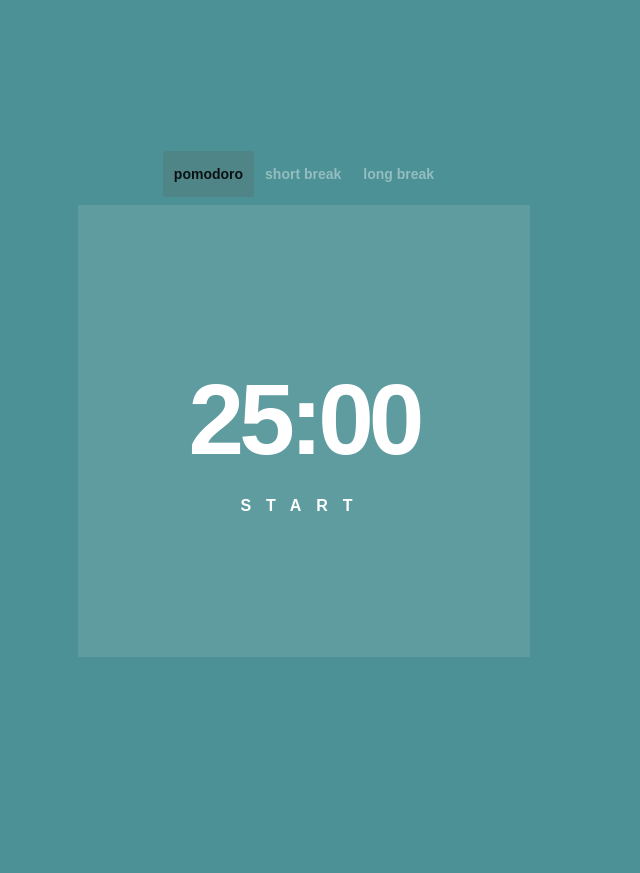
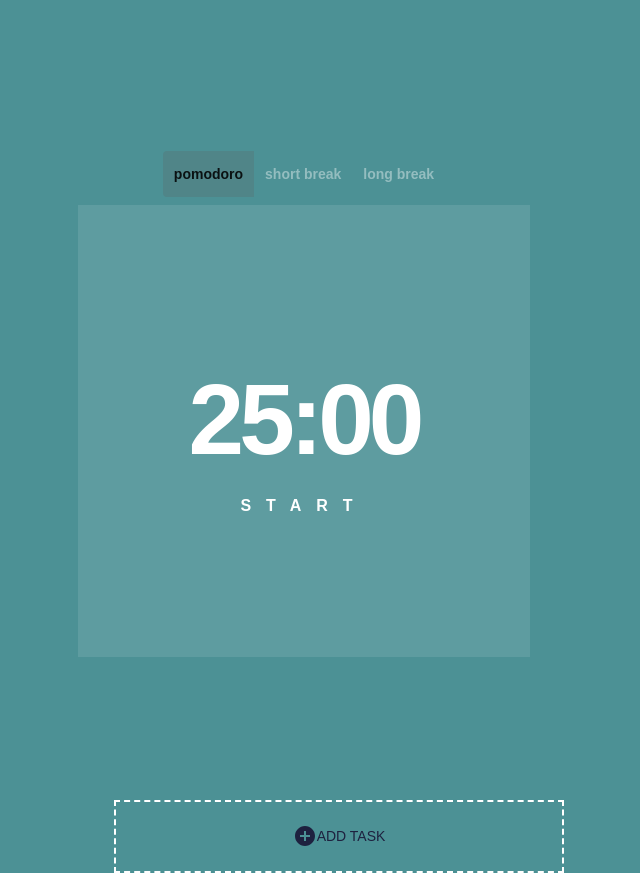
Before and after one commit to mr-vivek-verma/stopwatch-typescript, a React (Create React App) app: page / in a window 1280 px wide. Shown: the whole page, without its empty margins (336-976 px from the left). Before the commit the page ends 800 px from the top, so only its background shows below. Built offline with nearby package versions, Linux system fonts and the light colour scheme.

Commit message:
added todo add section

```diff
--- a/package.json
+++ b/package.json
@@ -6,6 +6,7 @@
     "@emotion/react": "^11.10.4",
     "@emotion/styled": "^11.10.4",
     "@material-ui/icons": "^4.11.3",
+    "@mui/icons-material": "^5.10.9",
     "@mui/material": "^5.10.8",
     "@testing-library/jest-dom": "^5.16.5",
     "@testing-library/react": "^13.4.0",
@@ -19,7 +20,6 @@
     "react-scripts": "5.0.1",
     "typescript": "^4.8.4",
     "web-vitals": "^2.1.4"
-
   },
   "scripts": {
     "start": "react-scripts start",
--- a/src/App.tsx
+++ b/src/App.tsx
@@ -1,12 +1,14 @@
 import { ThemeProvider, CssBaseline } from '@mui/material';
 import { theme } from './theme';
 import Main from "././components/Main/Main"
+import AddBtn from ".././src/components/Todo/AddBtn"
 
 function App() {
   return (
     <ThemeProvider theme={theme}>
       <CssBaseline />
       <Main/>
+      <AddBtn/>
       </ThemeProvider>
 
 
--- a/src/components/Timer/TimerClock.tsx
+++ b/src/components/Timer/TimerClock.tsx
@@ -1,6 +1,5 @@
 import Box from '@mui/material/Box';
 import { InnerBgStyle, MainTimerStyle, StatusStyle, TimerInfoStyle } from './TimerClock.styles';
-// import CircularProgress from '@mui/material/CircularProgress';
 import { useEffect, useState } from 'react';
 import { Font, Mode } from '../../utils/enum';
 
--- /dev/null
+++ b/src/components/Todo/AddBtn.tsx
@@ -0,0 +1,54 @@
+import * as React from 'react';
+import Button from '@mui/material/Button';
+import TextField from '@mui/material/TextField';
+import Dialog from '@mui/material/Dialog';
+import DialogActions from '@mui/material/DialogActions';
+import DialogContent from '@mui/material/DialogContent';
+import DialogContentText from '@mui/material/DialogContentText';
+import DialogTitle from '@mui/material/DialogTitle';
+import Box from '@mui/material/Box';
+import AddCircleIcon from '@mui/icons-material/AddCircle';
+
+
+export default function FormDialog() {
+  const [open, setOpen] = React.useState(false);
+
+  const handleClickOpen = () => {
+    setOpen(true);
+  };
+
+  const handleClose = () => {
+    setOpen(false);
+  };
+
+  return (
+    <div>
+      <Box component="span"  onClick={handleClickOpen} sx={{ p: 2,ml: "450px", border: '2px dashed white' , justifyContent:"center", display:"flex", width: 450 }}>
+      <Button>
+      <AddCircleIcon/>
+      Add Task</Button>
+      </Box>
+      <Dialog open={open} onClose={handleClose}>
+        {/* <DialogTitle>Save</DialogTitle> */}
+        <DialogContent>
+          <DialogContentText>
+            What are you working on?
+          </DialogContentText>
+          <TextField
+            autoFocus
+            margin="dense"
+            id="name"
+            // label="Email Address"
+            type="email"
+            fullWidth
+            variant="standard"
+          />
+        </DialogContent>
+        <DialogActions>
+          <Button onClick={handleClose}>Cancel</Button>
+          <Button onClick={handleClose}>Save</Button>
+        </DialogActions>
+      </Dialog>
+    </div>
+  );
+}
```
Also changed, not shown: src/components/Timer/TimerClock.styles.ts (+24 -1 lines), 1 other file (tests, documents, lock files or other folders).
